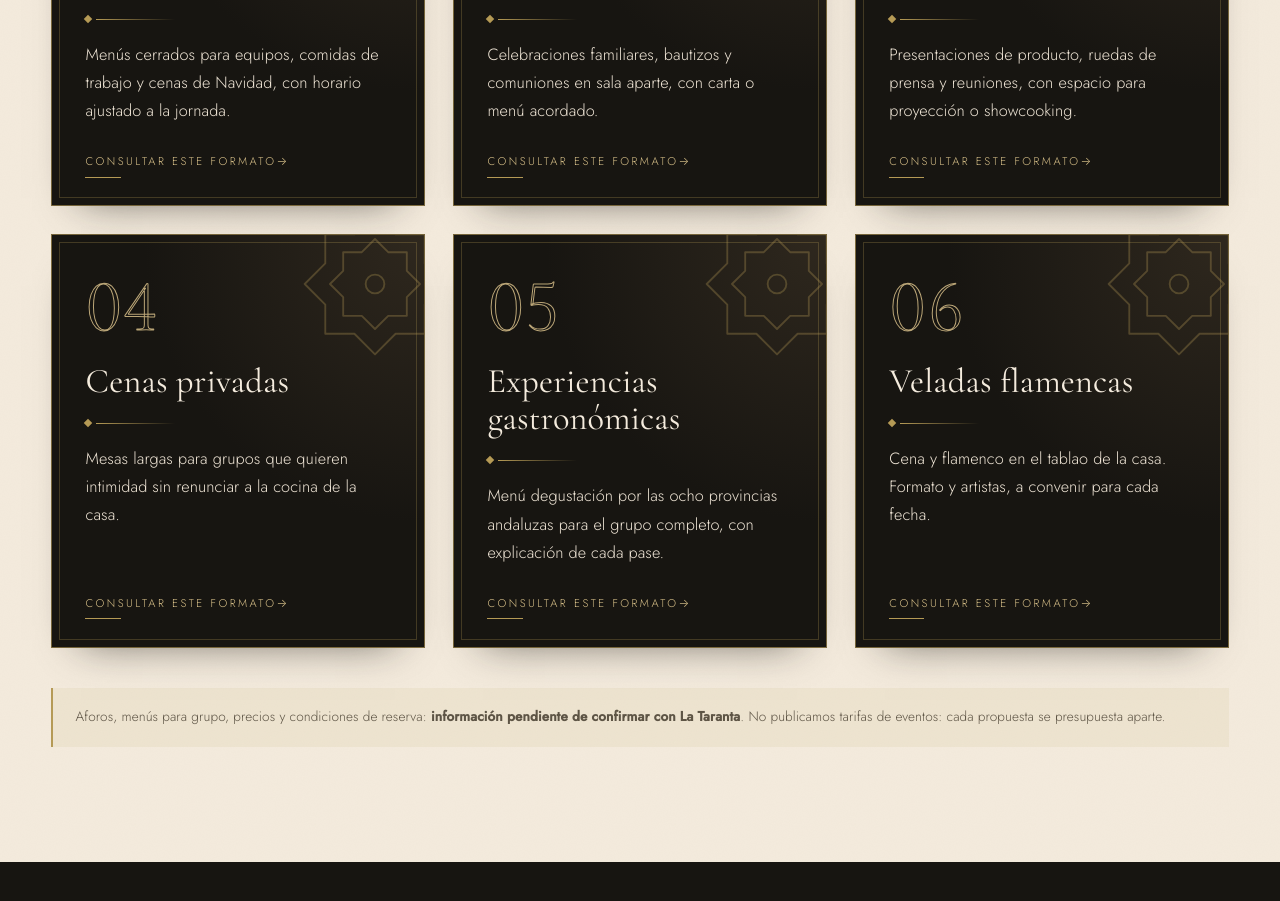
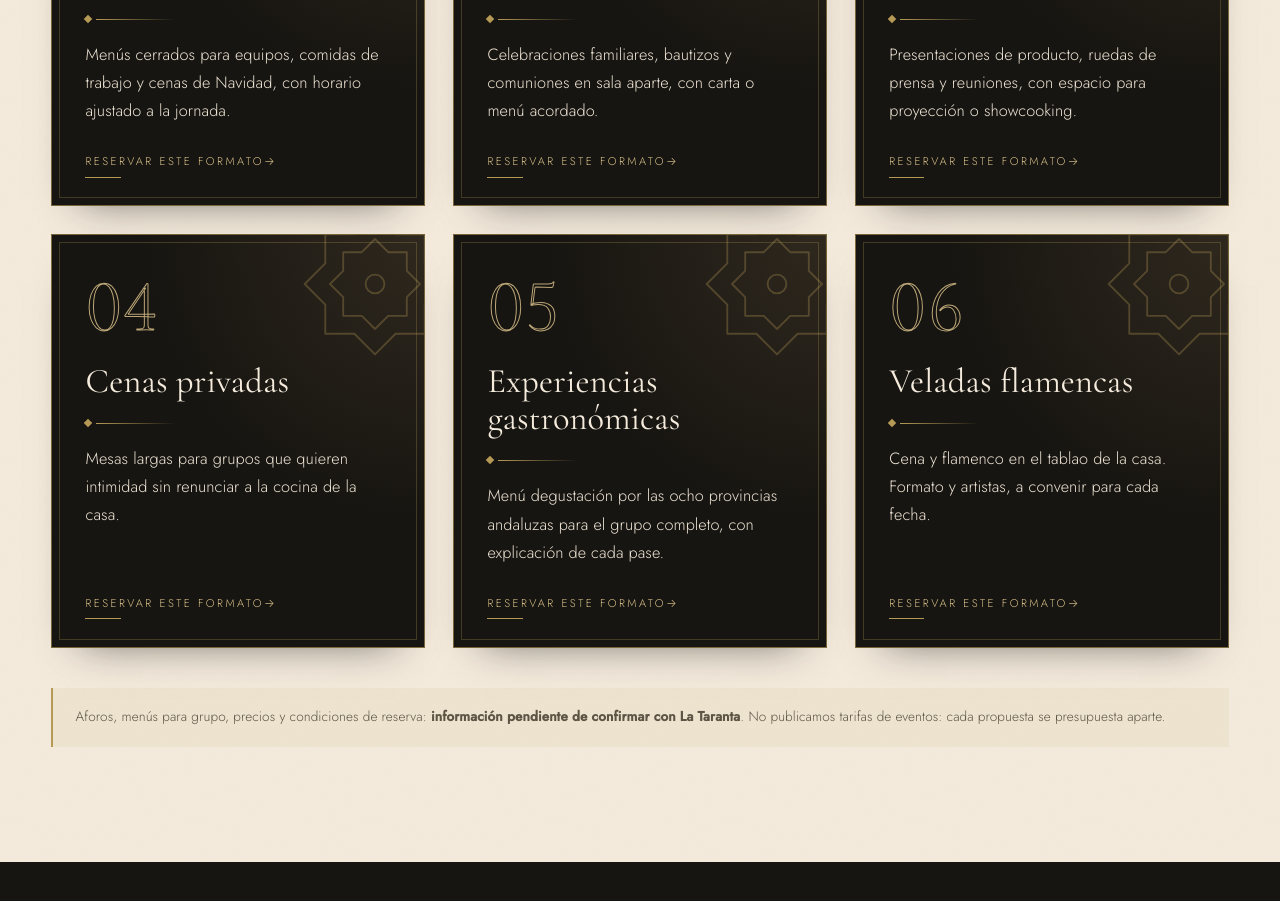
Before and after one commit to sefiro888/taranta, a plain HTML site: page eventos.html in a window 1280 px wide. Shown: the part 1168-2069 px from the top of the page. Drawn offline with nearby package versions, Linux system fonts and the light colour scheme.

Commit message:
Eventos: los formatos llevan a la reserva en linea, no a WhatsApp
El enlace de cada tarjeta ahora abre la zona de reservas con CoverManager,
que es el sistema que gestiona las mesas. WhatsApp sigue en la cabecera
de la pagina y en el formulario de propuesta.

Co-Authored-By: Claude Sonnet 5.5 <noreply@anthropic.com>

```diff
--- a/eventos.html
+++ b/eventos.html
@@ -145,7 +145,7 @@
         <h3>Comidas de empresa</h3>
         <span class="formato__adorno" aria-hidden="true"></span>
         <p>Menús cerrados para equipos, comidas de trabajo y cenas de Navidad, con horario ajustado a la jornada.</p>
-        <a class="formato__enlace" data-wa-simple="Hola, me gustaría información para una comida de empresa en La Taranta." href="#" target="_blank" rel="noopener">Consultar este formato<span aria-hidden="true"> →</span></a>
+        <a class="formato__enlace" href="reservas.html#reservar">Reservar este formato<span aria-hidden="true"> →</span></a>
       </article>
       <article class="formato reveal" data-delay="1">
         <svg class="formato__estrella" viewBox="0 0 48 48" aria-hidden="true" focusable="false"><path d="M24.00 1.50 L30.59 8.09 L39.91 8.09 L39.91 17.41 L46.50 24.00 L39.91 30.59 L39.91 39.91 L30.59 39.91 L24.00 46.50 L17.41 39.91 L8.09 39.91 L8.09 30.59 L1.50 24.00 L8.09 17.41 L8.09 8.09 L17.41 8.09Z"/><path d="M24.00 9.60 L28.22 13.82 L34.18 13.82 L34.18 19.78 L38.40 24.00 L34.18 28.22 L34.18 34.18 L28.22 34.18 L24.00 38.40 L19.78 34.18 L13.82 34.18 L13.82 28.22 L9.60 24.00 L13.82 19.78 L13.82 13.82 L19.78 13.82Z"/><circle cx="24" cy="24" r="3"/></svg>
@@ -153,7 +153,7 @@
         <h3>Cumpleaños y familia</h3>
         <span class="formato__adorno" aria-hidden="true"></span>
         <p>Celebraciones familiares, bautizos y comuniones en sala aparte, con carta o menú acordado.</p>
-        <a class="formato__enlace" data-wa-simple="Hola, me gustaría información para una celebración familiar en La Taranta." href="#" target="_blank" rel="noopener">Consultar este formato<span aria-hidden="true"> →</span></a>
+        <a class="formato__enlace" href="reservas.html#reservar">Reservar este formato<span aria-hidden="true"> →</span></a>
       </article>
       <article class="formato reveal" data-delay="2">
         <svg class="formato__estrella" viewBox="0 0 48 48" aria-hidden="true" focusable="false"><path d="M24.00 1.50 L30.59 8.09 L39.91 8.09 L39.91 17.41 L46.50 24.00 L39.91 30.59 L39.91 39.91 L30.59 39.91 L24.00 46.50 L17.41 39.91 L8.09 39.91 L8.09 30.59 L1.50 24.00 L8.09 17.41 L8.09 8.09 L17.41 8.09Z"/><path d="M24.00 9.60 L28.22 13.82 L34.18 13.82 L34.18 19.78 L38.40 24.00 L34.18 28.22 L34.18 34.18 L28.22 34.18 L24.00 38.40 L19.78 34.18 L13.82 34.18 L13.82 28.22 L9.60 24.00 L13.82 19.78 L13.82 13.82 L19.78 13.82Z"/><circle cx="24" cy="24" r="3"/></svg>
@@ -161,7 +161,7 @@
         <h3>Presentaciones</h3>
         <span class="formato__adorno" aria-hidden="true"></span>
         <p>Presentaciones de producto, ruedas de prensa y reuniones, con espacio para proyección o showcooking.</p>
-        <a class="formato__enlace" data-wa-simple="Hola, me gustaría información para una presentación o reunión en La Taranta." href="#" target="_blank" rel="noopener">Consultar este formato<span aria-hidden="true"> →</span></a>
+        <a class="formato__enlace" href="reservas.html#reservar">Reservar este formato<span aria-hidden="true"> →</span></a>
       </article>
       <article class="formato reveal">
         <svg class="formato__estrella" viewBox="0 0 48 48" aria-hidden="true" focusable="false"><path d="M24.00 1.50 L30.59 8.09 L39.91 8.09 L39.91 17.41 L46.50 24.00 L39.91 30.59 L39.91 39.91 L30.59 39.91 L24.00 46.50 L17.41 39.91 L8.09 39.91 L8.09 30.59 L1.50 24.00 L8.09 17.41 L8.09 8.09 L17.41 8.09Z"/><path d="M24.00 9.60 L28.22 13.82 L34.18 13.82 L34.18 19.78 L38.40 24.00 L34.18 28.22 L34.18 34.18 L28.22 34.18 L24.00 38.40 L19.78 34.18 L13.82 34.18 L13.82 28.22 L9.60 24.00 L13.82 19.78 L13.82 13.82 L19.78 13.82Z"/><circle cx="24" cy="24" r="3"/></svg>
@@ -169,7 +169,7 @@
         <h3>Cenas privadas</h3>
         <span class="formato__adorno" aria-hidden="true"></span>
         <p>Mesas largas para grupos que quieren intimidad sin renunciar a la cocina de la casa.</p>
-        <a class="formato__enlace" data-wa-simple="Hola, me gustaría información para una cena privada en La Taranta." href="#" target="_blank" rel="noopener">Consultar este formato<span aria-hidden="true"> →</span></a>
+        <a class="formato__enlace" href="reservas.html#reservar">Reservar este formato<span aria-hidden="true"> →</span></a>
       </article>
       <article class="formato reveal" data-delay="1">
         <svg class="formato__estrella" viewBox="0 0 48 48" aria-hidden="true" focusable="false"><path d="M24.00 1.50 L30.59 8.09 L39.91 8.09 L39.91 17.41 L46.50 24.00 L39.91 30.59 L39.91 39.91 L30.59 39.91 L24.00 46.50 L17.41 39.91 L8.09 39.91 L8.09 30.59 L1.50 24.00 L8.09 17.41 L8.09 8.09 L17.41 8.09Z"/><path d="M24.00 9.60 L28.22 13.82 L34.18 13.82 L34.18 19.78 L38.40 24.00 L34.18 28.22 L34.18 34.18 L28.22 34.18 L24.00 38.40 L19.78 34.18 L13.82 34.18 L13.82 28.22 L9.60 24.00 L13.82 19.78 L13.82 13.82 L19.78 13.82Z"/><circle cx="24" cy="24" r="3"/></svg>
@@ -177,7 +177,7 @@
         <h3>Experiencias gastronómicas</h3>
         <span class="formato__adorno" aria-hidden="true"></span>
         <p>Menú degustación por las ocho provincias andaluzas para el grupo completo, con explicación de cada pase.</p>
-        <a class="formato__enlace" data-wa-simple="Hola, me gustaría información sobre el menú degustación para un grupo en La Taranta." href="#" target="_blank" rel="noopener">Consultar este formato<span aria-hidden="true"> →</span></a>
+        <a class="formato__enlace" href="reservas.html#reservar">Reservar este formato<span aria-hidden="true"> →</span></a>
       </article>
       <article class="formato reveal" data-delay="2">
         <svg class="formato__estrella" viewBox="0 0 48 48" aria-hidden="true" focusable="false"><path d="M24.00 1.50 L30.59 8.09 L39.91 8.09 L39.91 17.41 L46.50 24.00 L39.91 30.59 L39.91 39.91 L30.59 39.91 L24.00 46.50 L17.41 39.91 L8.09 39.91 L8.09 30.59 L1.50 24.00 L8.09 17.41 L8.09 8.09 L17.41 8.09Z"/><path d="M24.00 9.60 L28.22 13.82 L34.18 13.82 L34.18 19.78 L38.40 24.00 L34.18 28.22 L34.18 34.18 L28.22 34.18 L24.00 38.40 L19.78 34.18 L13.82 34.18 L13.82 28.22 L9.60 24.00 L13.82 19.78 L13.82 13.82 L19.78 13.82Z"/><circle cx="24" cy="24" r="3"/></svg>
@@ -185,7 +185,7 @@
         <h3>Veladas flamencas</h3>
         <span class="formato__adorno" aria-hidden="true"></span>
         <p>Cena y flamenco en el tablao de la casa. Formato y artistas, a convenir para cada fecha.</p>
-        <a class="formato__enlace" data-wa-simple="Hola, me gustaría información sobre una velada flamenca para un grupo en La Taranta." href="#" target="_blank" rel="noopener">Consultar este formato<span aria-hidden="true"> →</span></a>
+        <a class="formato__enlace" href="reservas.html#reservar">Reservar este formato<span aria-hidden="true"> →</span></a>
       </article>
     </div>
 
```
